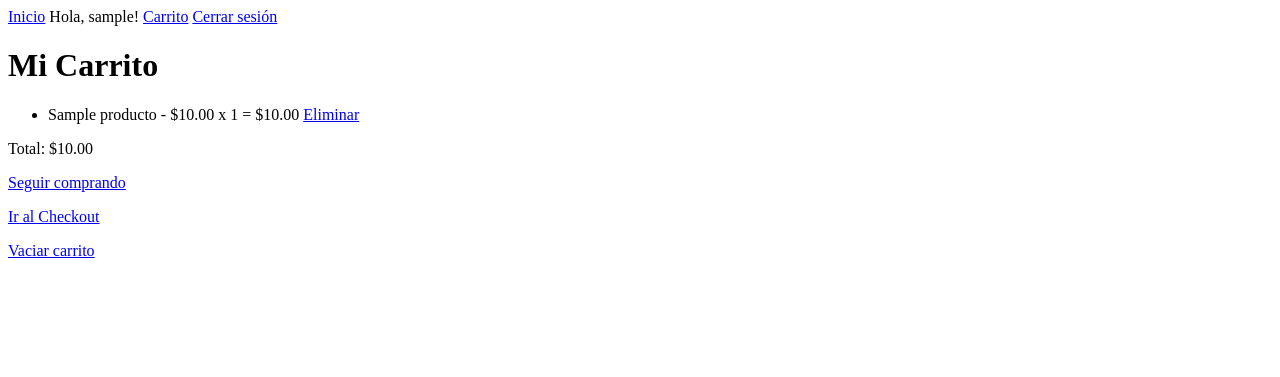
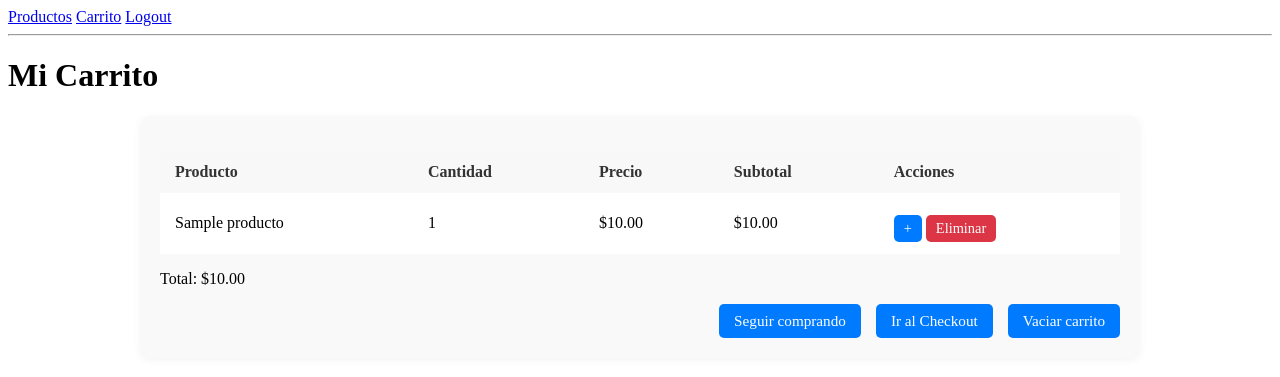
Before and after one commit to SantyCalz/ProyectoEcommerce, a Django app: page /carrito/ in a window 1280 px wide. Shown: the top 377 px of the page. Run offline with Django 5.2, Linux system fonts and the light colour scheme; a user stored in the database is signed in; tables that the repository leaves empty hold one stand-in row (values such as "Sample post").

Commit message:
Agregar carrito de compras, checkout, historial de pedidos y gestión de stock.

```diff
--- /dev/null
+++ b/productos/static/productos/style.css
@@ -0,0 +1,202 @@
+/* =======================
+   Filtros (buscador y categorías)
+======================= */
+.filtros {
+    display: flex;
+    gap: 10px;
+    margin-bottom: 20px;
+}
+
+.filtros input,
+.filtros select,
+.filtros button {
+    padding: 8px;
+    font-size: 14px;
+}
+
+/* =======================
+   Grilla de productos
+======================= */
+.productos-grid {
+    display: grid;
+    grid-template-columns: repeat(auto-fill, minmax(220px, 1fr));
+    gap: 20px;
+    margin-top: 20px;
+}
+
+.producto-card {
+    background: #fff;
+    border: 1px solid #ddd;
+    border-radius: 8px;
+    padding: 15px;
+    text-align: center;
+    box-shadow: 0px 2px 5px rgba(0,0,0,0.1);
+    transition: transform 0.2s;
+}
+
+.producto-card:hover {
+    transform: scale(1.03);
+}
+
+.producto-card img {
+    max-width: 150px;
+    height: auto;
+    margin-bottom: 10px;
+    border-radius: 5px;
+}
+
+.producto-card h3 {
+    margin: 10px 0;
+    font-size: 1.2rem;
+    color: #333;
+}
+
+.producto-card p {
+    font-size: 1rem;
+    margin: 5px 0;
+}
+
+.producto-card a {
+    display: inline-block;
+    margin-top: 10px;
+    padding: 8px 12px;
+    background: #007bff;
+    color: white;
+    border-radius: 5px;
+    text-decoration: none;
+}
+
+.producto-card a:hover {
+    background: #0056b3;
+}
+
+/* =======================
+   Tabla de carrito moderna
+======================= */
+.carrito-tabla {
+    width: 100%;
+    border-collapse: collapse;
+    margin-top: 15px;
+}
+
+.carrito-tabla th,
+.carrito-tabla td {
+    text-align: left;
+    padding: 12px 15px;
+}
+
+.carrito-tabla th {
+    background-color: #f8f8f8;
+    color: #333;
+    font-weight: 600;
+    border-bottom: none;
+}
+
+.carrito-tabla td {
+    background-color: #fff;
+    border-bottom: none;
+}
+
+.carrito-tabla tr:nth-child(even) td {
+    background-color: #fdfdfd;
+}
+
+.carrito-tabla td .btn-carrito {
+    padding: 5px 10px;
+    font-size: 0.9rem;
+}
+
+.carrito-tabla td .btn-carrito.eliminar {
+    background: #dc3545;
+}
+
+.carrito-tabla td .btn-carrito.eliminar:hover {
+    background: #a71d2a;
+}
+
+.contenido-carrito {
+    max-width: 1000px;
+    margin: auto;
+}
+
+.carrito-panel {
+    background: #f9f9f9;
+    padding: 20px;
+    border-radius: 10px;
+    box-shadow: 0px 2px 10px rgba(0,0,0,0.05);
+}
+
+/* =======================
+   Botones generales
+======================= */
+.botones-carrito {
+    display: flex;
+    justify-content: flex-end;
+    gap: 15px;
+    margin-top: 15px;
+}
+
+.botones-carrito a {
+    padding: 8px 15px;
+    background: #007bff;
+    color: white;
+    text-decoration: none;
+    border-radius: 5px;
+    font-size: 0.95rem;
+}
+
+.botones-carrito a:hover {
+    background: #0056b3;
+}
+
+form button {
+    padding: 10px 20px;
+    background: #28a745;
+    color: white;
+    border: none;
+    border-radius: 5px;
+    cursor: pointer;
+}
+
+form button:hover {
+    background: #218838;
+}
+
+/* =======================
+   Mensajes de stock
+======================= */
+.stock-bajo {
+    color: orange;
+    font-weight: bold;
+    margin: 5px 0;
+}
+
+.sin-stock {
+    color: red;
+    font-weight: bold;
+    margin: 5px 0;
+}
+
+/* =======================
+   Botones de carrito
+======================= */
+.btn-carrito {
+    display: inline-block;
+    margin-top: 10px;
+    padding: 8px 12px;
+    background: #007bff;
+    color: white;
+    border-radius: 5px;
+    text-decoration: none;
+    transition: background 0.2s;
+}
+
+.btn-carrito:hover {
+    background: #0056b3;
+}
+
+.btn-carrito.disabled {
+    background: #ccc;
+    color: #666;
+    pointer-events: none; /* No clickeable */
+}
--- a/productos/templates/productos/base.html
+++ b/productos/templates/productos/base.html
@@ -1,28 +1,28 @@
+{% load static %}
+
 <!DOCTYPE html>
 <html lang="es">
 <head>
     <meta charset="UTF-8">
-    <title>Mi Tienda</title>
+    <title>E-commerce</title>
+    <link rel="stylesheet" href="{% static 'productos/style.css' %}">
 </head>
 <body>
-    <header>
     <nav>
-            <a href="{% url 'lista_productos' %}">Inicio</a>
-
+        <a href="{% url 'lista_productos' %}">Productos</a>
         {% if user.is_authenticated %}
-                <span>Hola, {{ user.username }}!</span>
             <a href="{% url 'ver_carrito' %}">Carrito</a>
-                <a href="{% url 'logout_usuario' %}">Cerrar sesión</a>
+            <a href="{% url 'logout_usuario' %}">Logout</a>
         {% else %}
             <a href="{% url 'login_usuario' %}">Login</a>
             <a href="{% url 'registro' %}">Registro</a>
         {% endif %}
     </nav>
-    </header>
+
+    <hr>
 
     <main>
-        {% block content %}
-        {% endblock %}
+        {% block content %}{% endblock %}
     </main>
 </body>
 </html>
--- a/productos/templates/productos/carrito.html
+++ b/productos/templates/productos/carrito.html
@@ -2,23 +2,51 @@
 
 {% block content %}
 <h1>Mi Carrito</h1>
-<ul>
-  {% for item in carrito.carritoproducto_set.all %}
-    <li>
-      {{ item.producto.nombre }} - ${{ item.producto.precio }} x {{ item.cantidad }} = ${{ item.subtotal }}
-      <a href="{% url 'eliminar_del_carrito' item.producto.id %}">Eliminar</a>
-    </li>
-  {% empty %}
-    <li>No hay productos en el carrito.</li>
-  {% endfor %}
-</ul>
 
-<p>Total: ${{ carrito.total }}</p>
+<div class="contenido-carrito">
+    <div class="carrito-panel">
+        {% if carrito.carritoproducto_set.all %}
+        <table class="carrito-tabla">
+            <thead>
+                <tr>
+                    <th>Producto</th>
+                    <th>Cantidad</th>
+                    <th>Precio</th>
+                    <th>Subtotal</th>
+                    <th>Acciones</th>
+                </tr>
+            </thead>
+            <tbody>
+                {% for item in carrito.carritoproducto_set.all %}
+                <tr>
+                    <td>{{ item.producto.nombre }}</td>
+                    <td>{{ item.cantidad }}</td>
+                    <td>${{ item.producto.precio }}</td>
+                    <td>${{ item.subtotal }}</td>
+                    <td>
+                        {% if item.producto.stock == 0 %}
+                            <span class="sin-stock">Sin Stock</span>
+                        {% elif item.cantidad >= item.producto.stock %}
+                            <span class="stock-bajo">Máximo disponible</span>
+                        {% else %}
+                            <a class="btn-carrito" href="{% url 'agregar_al_carrito' item.producto.id %}">+</a>
+                        {% endif %}
+                        <a class="btn-carrito eliminar" href="{% url 'eliminar_del_carrito' item.producto.id %}">Eliminar</a>
+                    </td>
+                </tr>
+                {% endfor %}
+            </tbody>
+        </table>
+        <p>Total: ${{ total }}</p>
+        <div class="botones-carrito">
+            <a href="{% url 'lista_productos' %}">Seguir comprando</a>
+            <a href="{% url 'checkout' %}">Ir al Checkout</a>
+            <a href="{% url 'vaciar_carrito' %}">Vaciar carrito</a>
+        </div>
+        {% else %}
+            <p>No hay productos en el carrito.</p>
+        {% endif %}
+    </div>
+</div>
 
-<p><a href="{% url 'lista_productos' %}">Seguir comprando</a></p>
-
-{% if carrito.carritoproducto_set.all %}
-<p><a href="{% url 'checkout' %}">Ir al Checkout</a></p>
-<p><a href="{% url 'vaciar_carrito' %}">Vaciar carrito</a></p>
-{% endif %}
 {% endblock %}
--- a/productos/views.py
+++ b/productos/views.py
@@ -1,35 +1,59 @@
 from django.shortcuts import render, get_object_or_404, redirect
-from .models import Producto, Carrito, CarritoProducto
+from django.db.models import Q
 from django.contrib.auth.decorators import login_required
-from django.shortcuts import get_object_or_404
-from django.contrib.auth import login
+from django.contrib.auth import login, logout
+from django.contrib.auth.forms import AuthenticationForm
+from .models import Producto, Carrito, CarritoProducto, Categoria
 from .forms import RegistroForm
-from django.contrib.auth.forms import AuthenticationForm
-from django.contrib.auth import authenticate, login, logout
+from .models import Pedido, PedidoProducto
+
+
 
 def lista_productos(request):
-    productos = Producto.objects.all()                                              # Obtener todos los productos desde la base de datos
-    return render(request, 'productos/lista.html', {'productos': productos})
+    query = request.GET.get('q')  # texto buscador
+    categoria_id = request.GET.get('categoria')  # id de categoría seleccionada
+
+    productos = Producto.objects.all()
+    categorias = Categoria.objects.all()
+
+    if query:
+        productos = productos.filter(
+            Q(nombre__icontains=query) | Q(descripcion__icontains=query)
+        )
+
+    if categoria_id:
+        productos = productos.filter(categoria_id=categoria_id)
+
+    return render(request, 'productos/lista.html', {
+        'productos': productos,
+        'categorias': categorias,
+    })
 
 
 @login_required
 def agregar_al_carrito(request, producto_id):
     producto = get_object_or_404(Producto, id=producto_id)
-    # Obtenemos o creamos el carrito del usuario
+
+    if producto.stock <= 0:
+        # Podrías mostrar un mensaje de "Agotado"
+        return redirect('lista_productos')
+
     carrito, created = Carrito.objects.get_or_create(usuario=request.user)
-    carrito.productos.add(producto)
-    return redirect('ver_carrito')  # Redirige a la página del carrito
+    carrito_producto, created = CarritoProducto.objects.get_or_create(
+        carrito=carrito,
+        producto=producto
+    )
+    if not created:
+        if carrito_producto.cantidad < producto.stock:
+            carrito_producto.cantidad += 1
+            carrito_producto.save()
+    return redirect('ver_carrito')
+
 
 @login_required
-@login_required
 def ver_carrito(request):
-    # Obtenemos o creamos el carrito del usuario
     carrito, created = Carrito.objects.get_or_create(usuario=request.user)
-
-    # Calculamos el total usando el método del modelo
     total = carrito.total()
-
-    # Pasamos el carrito completo al template
     return render(request, 'productos/carrito.html', {'carrito': carrito, 'total': total})
 
 
@@ -40,18 +64,35 @@ def eliminar_del_carrito(request, producto_id):
     carrito.productos.remove(producto)
     return redirect('ver_carrito')
 
+
 @login_required
 def checkout(request):
     carrito, created = Carrito.objects.get_or_create(usuario=request.user)
     total = carrito.total()
 
     if request.method == 'POST':
-        # Aquí podrías agregar lógica de pago
+        direccion = request.POST.get('direccion', '')
+
+        # Crear pedido
+        pedido = Pedido.objects.create(usuario=request.user, total=total, direccion_envio=direccion)
+
+        # Agregar productos al pedido y descontar stock
+        for item in carrito.carritoproducto_set.all():
+            # Crear detalle de pedido
+            PedidoProducto.objects.create(
+                pedido=pedido,
+                producto=item.producto,
+                cantidad=item.cantidad
+            )
+
+            # Descontar stock
+            item.producto.stock -= item.cantidad
+            item.producto.save()
+
         carrito.carritoproducto_set.all().delete()  # Vacía el carrito
-        return render(request, 'productos/gracias.html')
+        return render(request, 'productos/gracias.html', {'pedido': pedido})
 
     return render(request, 'productos/checkout.html', {'carrito': carrito, 'total': total})
-
 
 
 
@@ -60,11 +101,12 @@ def registro(request):
         form = RegistroForm(request.POST)
         if form.is_valid():
             usuario = form.save()
-            login(request, usuario)  # loguea automáticamente al usuario
+            login(request, usuario)
             return redirect('lista_productos')
     else:
         form = RegistroForm()
     return render(request, 'productos/registro.html', {'form': form})
+
 
 def login_usuario(request):
     if request.method == 'POST':
@@ -77,28 +119,11 @@ def login_usuario(request):
         form = AuthenticationForm()
     return render(request, 'productos/login.html', {'form': form})
 
+
 @login_required
 def logout_usuario(request):
     logout(request)
     return redirect('login_usuario')
-
-
-
-@login_required
-def agregar_al_carrito(request, producto_id):
-    producto = get_object_or_404(Producto, id=producto_id)
-    carrito, created = Carrito.objects.get_or_create(usuario=request.user)
-
-    carrito_producto, created = CarritoProducto.objects.get_or_create(
-        carrito=carrito,
-        producto=producto
-    )
-    if not created:
-        carrito_producto.cantidad += 1
-        carrito_producto.save()
-
-    return redirect('ver_carrito')
-
 
 
 @login_required
@@ -106,3 +131,29 @@ def vaciar_carrito(request):
     carrito, created = Carrito.objects.get_or_create(usuario=request.user)
     carrito.carritoproducto_set.all().delete()
     return redirect('ver_carrito')
+
+
+@login_required
+def historial_pedidos(request):
+    pedidos = Pedido.objects.filter(usuario=request.user).order_by('-fecha')
+    return render(request, 'productos/historial.html', {'pedidos': pedidos})
+
+@login_required
+def agregar_al_carrito(request, producto_id):
+    producto = get_object_or_404(Producto, id=producto_id)
+
+    if producto.stock <= 0:
+        # Producto agotado, redirigir y opcionalmente mostrar mensaje
+        return redirect('lista_productos')
+
+    carrito, created = Carrito.objects.get_or_create(usuario=request.user)
+    carrito_producto, created = CarritoProducto.objects.get_or_create(
+        carrito=carrito,
+        producto=producto
+    )
+
+    if not created:
+        if carrito_producto.cantidad < producto.stock:
+            carrito_producto.cantidad += 1
+            carrito_producto.save()
+    return redirect('ver_carrito')
--- a/tienda/urls.py
+++ b/tienda/urls.py
@@ -1,3 +1,5 @@
+from django.conf import settings
+from django.conf.urls.static import static
 from django.contrib import admin
 from django.urls import path, include
 
@@ -5,3 +7,8 @@ urlpatterns = [
     path('admin/', admin.site.urls),
     path('', include('productos.urls')),  # Todas las URLs de la app productos
 ]
+
+
+# 👇 Esto sirve para poder mostrar imágenes en desarrollo
+if settings.DEBUG:
+    urlpatterns += static(settings.MEDIA_URL, document_root=settings.MEDIA_ROOT)
```
Also changed, not shown: productos/admin.py (+3 -4 lines), productos/models.py (+37 -5 lines), productos/templates/productos/checkout.html (+28 -9 lines), productos/templates/productos/historial.html (added, +23 -0 lines), productos/templates/productos/lista.html (+42 -7 lines), tienda/settings.py (+9 -0 lines), README.md, media/productos/aurisecommerce.jpg (added), media/productos/monitorecommerce.jpg (added), media/productos/mouseecommerce.png (added), media/productos/tecladoecommerce.png (added), productos/migrations/0002_producto_imagen.py (added), productos/migrations/0003_categoria_producto_categoria.py (added), productos/migrations/0004_pedido_pedidoproducto_pedido_productos.py (added). Lines whose indentation alone changed are shown as unchanged.
